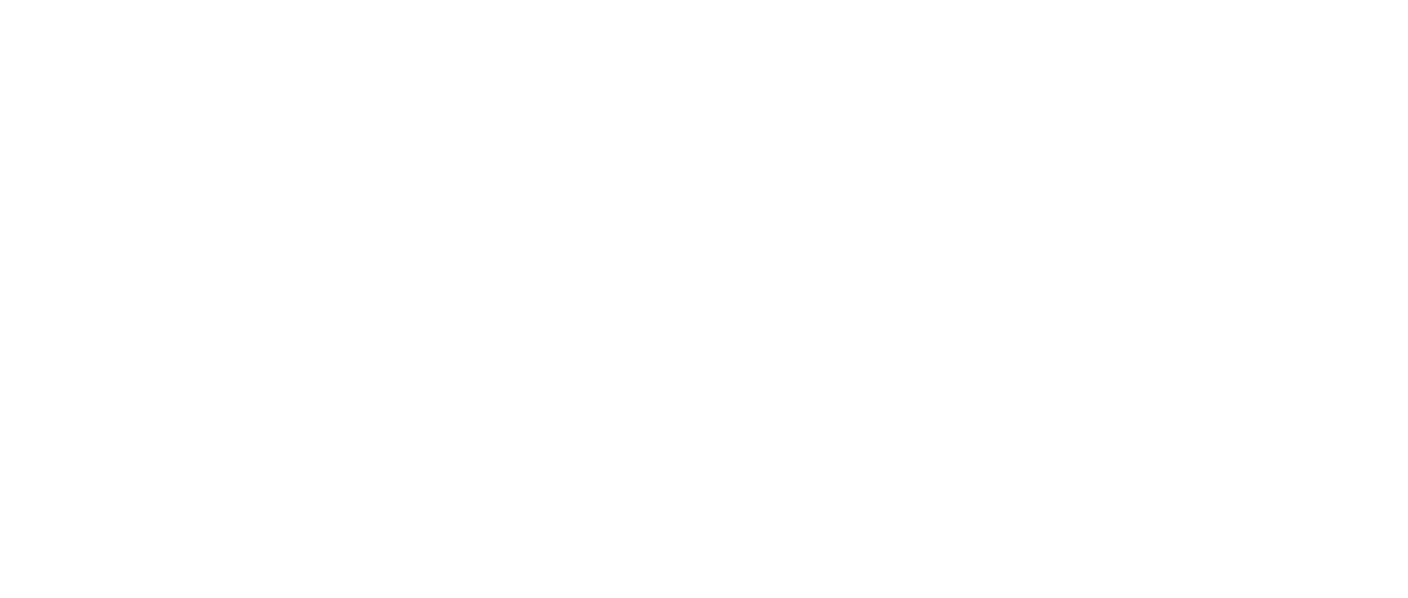
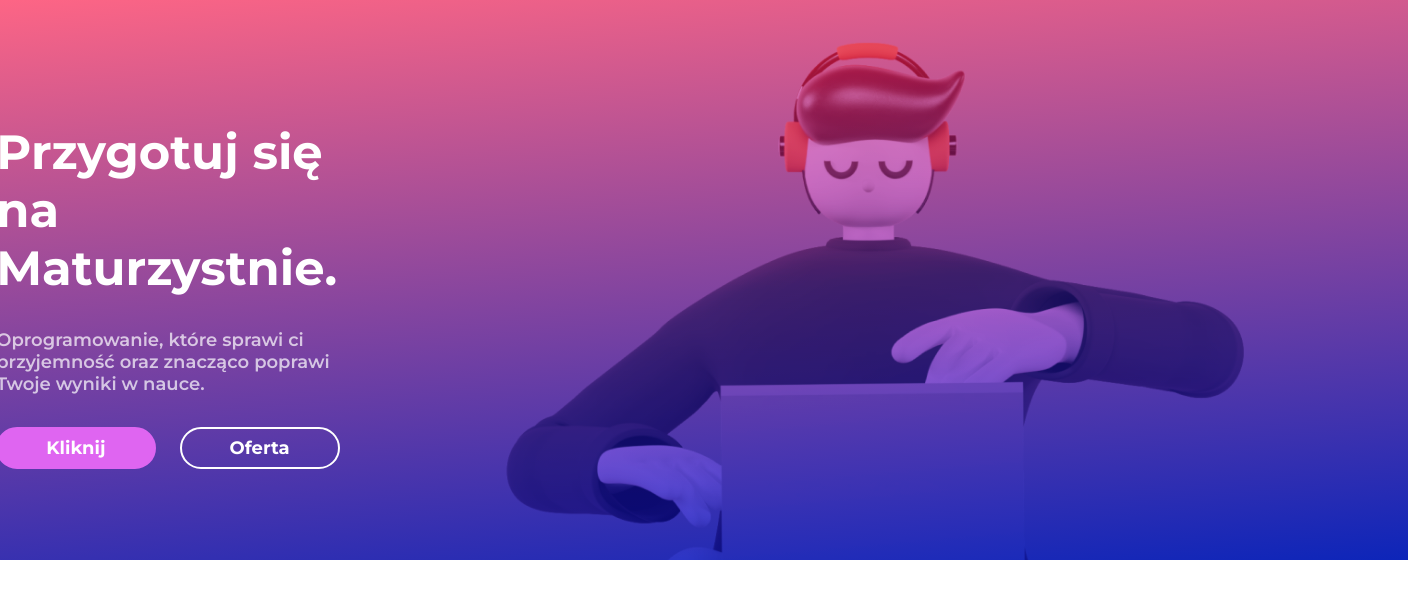
Before and after one commit to pawl0wski/Maturzystnie, a Next.js app: page / in a window 1280 px wide. Shown: the top 598 px of the page, 1408 px wide, since content can reach past the window. Built offline with nearby package versions, Linux system fonts and the light colour scheme.

Commit message:
Add WelcomeBanner and Button

```diff
--- /dev/null
+++ b/src/components/global/Button/Button.module.scss
@@ -0,0 +1,26 @@
+@import "@/styles/variables/_variables.scss";
+
+.normalButton {
+    padding: 0.5rem 3rem;
+    background-color: transparent;
+    border-style: solid;
+    border-radius: 2rem;
+    border-color: white;
+
+    font-size: large;
+    font-weight: bold;
+    color: $lightTextColor;
+
+    font-family: Montserrat, serif;
+    cursor: pointer;
+}
+
+.filledButton {
+    transition: all 0.2s;
+    background-color: $mixedColor;
+    border-color: $mixedColor;
+    &:hover {
+        background-color: darken($mixedColor, 10%);
+        border-color: darken($mixedColor, 10%);
+    }
+}
--- /dev/null
+++ b/src/components/global/Button/Button.tsx
@@ -0,0 +1,27 @@
+import React, { MouseEventHandler } from "react";
+import styles from "./Button.module.scss";
+
+type ButtonTypes = "filled" | "outline";
+interface ButtonProps {
+    children: React.ReactNode;
+    onClick?: MouseEventHandler<HTMLButtonElement>;
+    type?: ButtonTypes;
+}
+
+export default function Button(props: ButtonProps) {
+    const { children, onClick, type: buttonType = "filled" } = props;
+
+    const getButtonClassNames = (type: ButtonTypes) => {
+        const classNames = [styles.normalButton];
+        if (type == "filled") {
+            classNames.push(styles.filledButton);
+        }
+        return classNames.join(" ");
+    };
+
+    return (
+        <button className={getButtonClassNames(buttonType)} onClick={onClick}>
+            {children}
+        </button>
+    );
+}
--- /dev/null
+++ b/src/components/global/Button/index.ts
@@ -0,0 +1,3 @@
+import Button from "./Button";
+
+export default Button;
--- /dev/null
+++ b/src/components/index/WelcomeBanner/WelcomeBanner.module.scss
@@ -0,0 +1,52 @@
+@import "@/styles/variables/_variables.scss";
+
+$welcomeBannerHeight: 35rem;
+
+.welcomeBanner {
+    background: linear-gradient(175deg, $primaryFirstColor 0%, $primarySecondColor 100%);
+    width: 100%;
+    height: $welcomeBannerHeight;
+    max-height: $welcomeBannerHeight;
+    padding: 0 4rem;
+
+    overflow: hidden;
+
+    display: flex;
+    flex-direction: row;
+    justify-content: center;
+    align-items: center;
+}
+
+.welcomeBannerContent {
+    color: white;
+    width: 40rem;
+
+    h1 {
+        font-size: xxx-large;
+        margin-bottom: 2rem;
+    }
+
+    p {
+        font-weight: 600;
+        font-size: large;
+    }
+}
+
+.welcomeBannerButtons {
+    margin-top: 2rem;
+    display: flex;
+    flex-direction: row;
+    gap: 1.5rem;
+}
+
+.welcomeBannerImage {
+    img {
+        height: calc($welcomeBannerHeight * 1.2);
+        width: auto;
+
+        mix-blend-mode: overlay;
+        opacity: 0.8;
+
+        transform: translateY(15%);
+    }
+}
--- /dev/null
+++ b/src/components/index/WelcomeBanner/WelcomeBanner.tsx
@@ -0,0 +1,26 @@
+import React from "react";
+import styles from "./WelcomeBanner.module.scss";
+import Image from "next/image";
+import welcomeBannerImage from "@/assets/welcome_banner_image.png";
+
+import Button from "@/components/global/Button";
+
+export default function WelcomeBanner() {
+    return (
+        <header className={styles.welcomeBanner}>
+            <div className={styles.welcomeBannerContent}>
+                <h1>Przygotuj się na Maturzystnie.</h1>
+                <p className="light-text-muted">
+                    Oprogramowanie, które sprawi ci przyjemność oraz znacząco poprawi Twoje wyniki w nauce.
+                </p>
+                <div className={styles.welcomeBannerButtons}>
+                    <Button>Kliknij</Button>
+                    <Button type="outline">Oferta</Button>
+                </div>
+            </div>
+            <div className={styles.welcomeBannerImage}>
+                <Image src={welcomeBannerImage} alt="Student with laptop" className={styles.welcomeBannerImage} />
+            </div>
+        </header>
+    );
+}
--- /dev/null
+++ b/src/components/index/WelcomeBanner/index.ts
@@ -0,0 +1,3 @@
+import WelcomeBanner from "./WelcomeBanner";
+
+export default WelcomeBanner;
--- a/src/pages/_app.tsx
+++ b/src/pages/_app.tsx
@@ -1,15 +1,18 @@
-import {Montserrat} from "next/font/google";
+import { Montserrat } from "next/font/google";
 import React from "react";
-import "@/styles/global.scss"
+import "@/styles/global.scss";
+import "@/styles/utils.scss";
 
 interface AppProps {
-    Component: React.FunctionComponent,
-    pageProps: {}
+    Component: React.FunctionComponent;
+    pageProps: {};
 }
 
-const montserrat = Montserrat({subsets: ["latin"]})
-export default function App({Component, pageProps}: AppProps) {
-    return <main className={montserrat.className}>
-        <Component {...pageProps}/>
-    </main>
+const montserrat = Montserrat({ subsets: ["latin"] });
+export default function App({ Component, pageProps }: AppProps) {
+    return (
+        <main className={montserrat.className}>
+            <Component {...pageProps} />
+        </main>
+    );
 }
--- a/src/pages/index.tsx
+++ b/src/pages/index.tsx
@@ -1,5 +1,6 @@
 import React from "react";
 import Head from "next/head";
+import WelcomeBanner from "@/components/index/WelcomeBanner";
 
 export default function Home() {
     return (
@@ -7,6 +8,9 @@
             <Head>
                 <title>Maturzystnie</title>
             </Head>
+            <main>
+                <WelcomeBanner />
+            </main>
         </>
     );
 }
--- a/src/styles/global.scss
+++ b/src/styles/global.scss
@@ -1 +1,5 @@
 @import "variables/variables";
+
+body {
+    margin: 0;
+}
--- /dev/null
+++ b/src/styles/utils.scss
@@ -0,0 +1,9 @@
+@import "variables/variables";
+
+.light-text-muted {
+    color: transparentize($lightTextColor, 0.3);
+}
+
+.dark-text-muted {
+    color: transparentize($darkTextColor, 0.3);
+}
--- a/src/styles/variables/_variables.scss
+++ b/src/styles/variables/_variables.scss
@@ -1,3 +1,6 @@
-$primary_first_color: #FD6585;
-$primary_second_color: #0D25B9;
-$background_color: #FFFFFF;
+$primaryFirstColor: #fd6585;
+$primarySecondColor: #0d25b9;
+$mixedColor: #df65f1;
+
+$lightTextColor: #ffffff;
+$darkTextColor: #000000;
```
Also changed, not shown: src/assets/welcome_banner_image.png (added).
